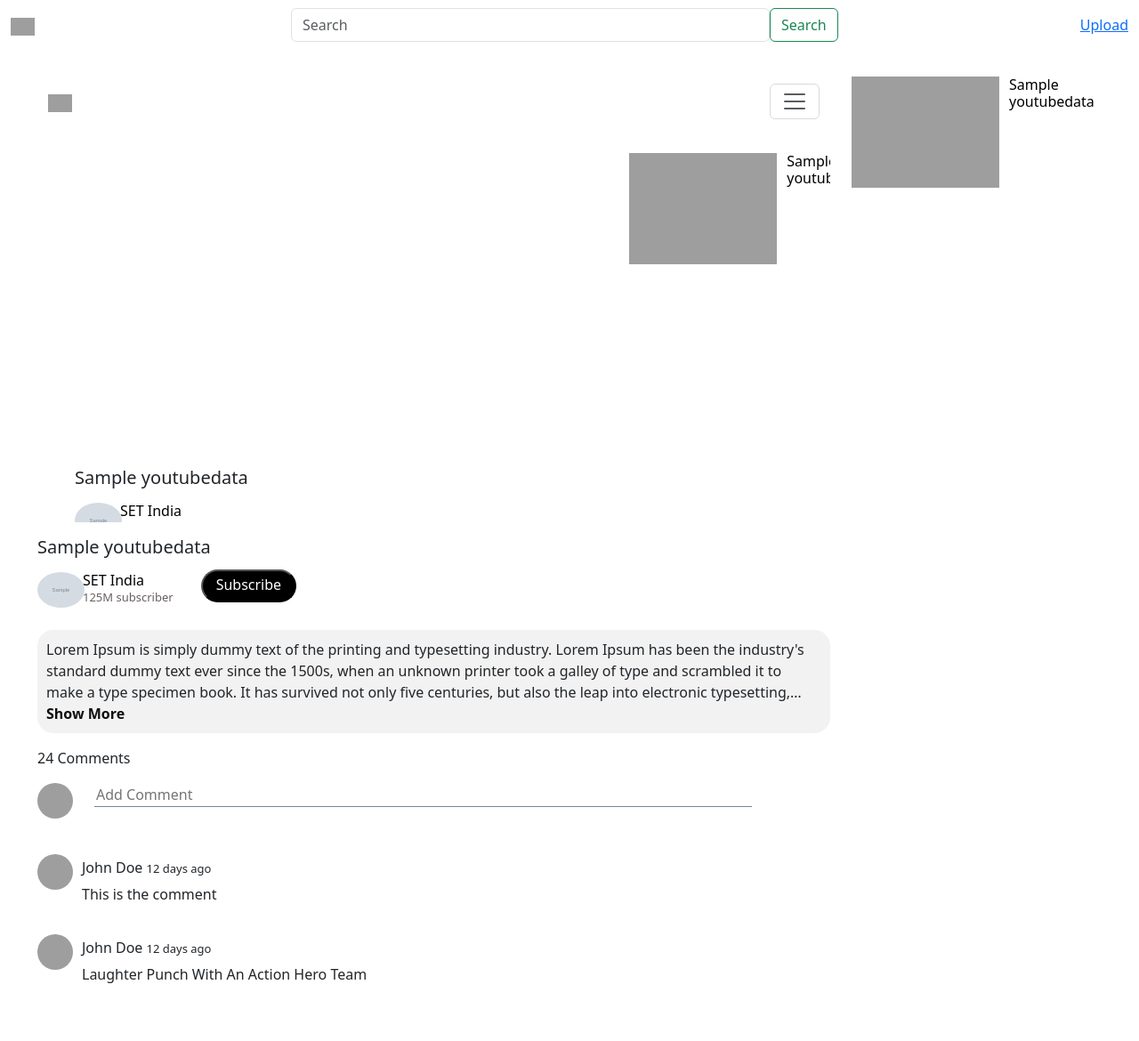
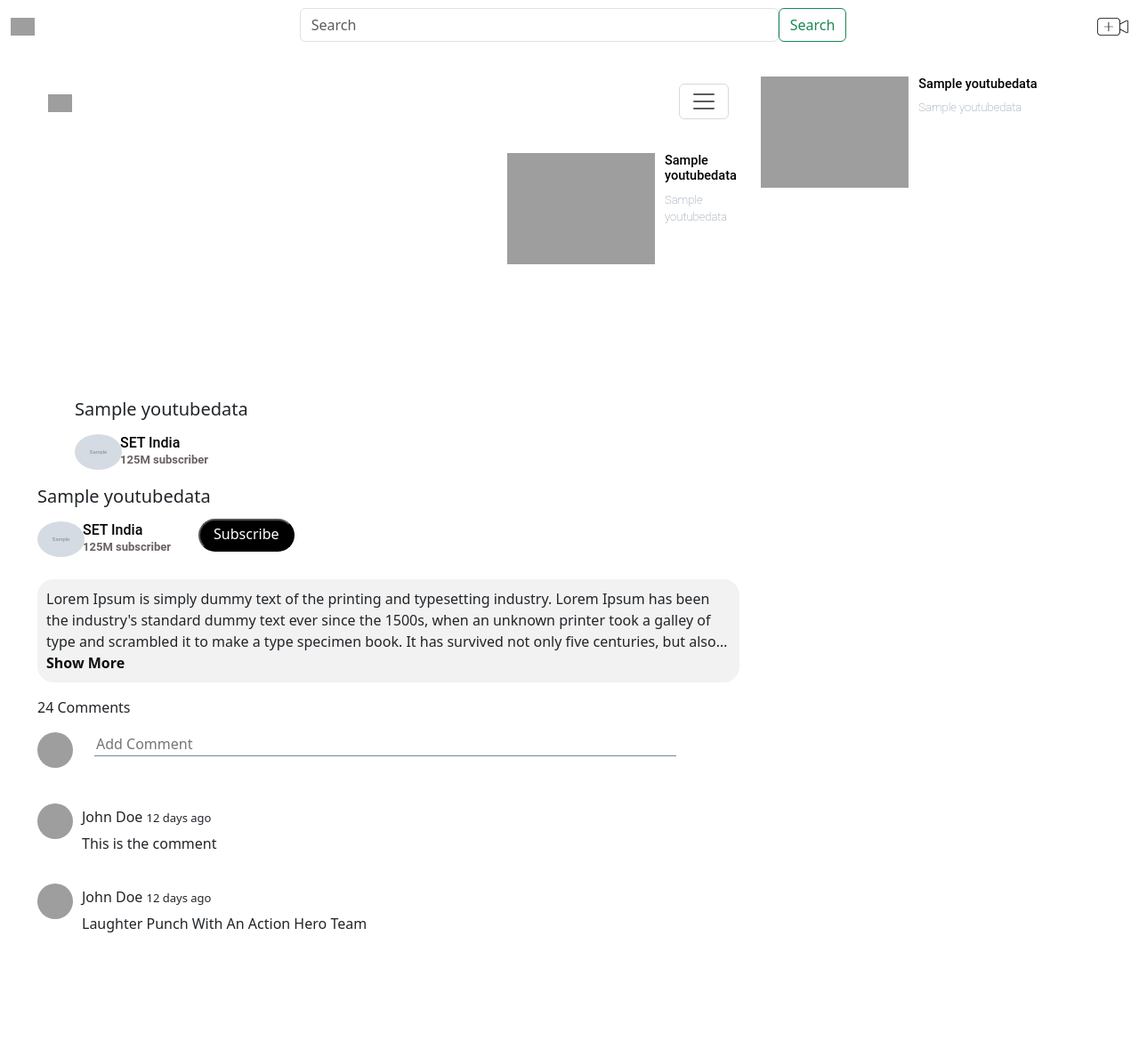
Before and after one commit to arnirjon/youtube-clone, a PHP site: page /play.php?id=1 in a window 1280 px wide. Shown: the whole page at 89% size. After the commit the page ends 1048 px from the top, so only its background shows below. Run offline with PHP 8.4, Linux system fonts and the light colour scheme; tables that the repository leaves empty or names only in its code hold one stand-in row (values such as "Sample post"); grey boxes marked "Sample" are stand-in pictures; grey boxes are pictures that could not be loaded.

Commit message:
after click play specific id video

```diff
--- a/include/navbar.php
+++ b/include/navbar.php
@@ -11,8 +11,8 @@
             <input class="form-control" type="search" placeholder="Search" aria-label="Search">
             <button class="btn btn-outline-success" type="submit">Search</button>
           </form>
-          <div class="upload">
-            <a href="upload.php">Upload</a>
+          <div class="upload" title="Create">
+            <a href="upload.php"><img src="create.png" class="img-fluid" style="height: 20px;"></a>
           </div>
         </div>
       </div>
--- a/index.php
+++ b/index.php
@@ -47,7 +47,7 @@
                  <img src="<?php echo $channel_logo ?>" class="img-fluid" id="channel_icon">
                </div>
                <div class='title'>
-                 <h6 title="Bachelor Point | Season 4 | EPISODE 77 | Kajal Arefin Ome | Dhruba Tv Drama Serial"><?php echo $title ?></h6>
+                 <h6 title="<?php echo $title ?>"><?php echo $title ?></h6>
                </div>
               </div>
             </a>
--- a/play.php
+++ b/play.php
@@ -1,10 +1,15 @@
 <?php
   include('connect.php');
 
+  $getid = $_GET['id'];
   $sql_youtubeData = "SELECT * FROM youtubedata";
   $query_youtubeData = mysqli_query($con, $sql_youtubeData);
+  $data = mysqli_fetch_all($query_youtubeData, MYSQLI_ASSOC);
 
-  $data = mysqli_fetch_all($query_youtubeData, MYSQLI_ASSOC);
+  $sql_youtube = "SELECT * FROM youtubedata where id = $getid";
+  $query_youtube = mysqli_query($con, $sql_youtube);
+  $videoDetailsdata = mysqli_fetch_all($query_youtube, MYSQLI_ASSOC);
+
 ?>
 <!doctype html>
 <html lang="en">
@@ -22,8 +27,8 @@
     <div class="container-fluid">
       <div style="padding: 30px;">
         <div class="row">
-          <?php foreach ($data as $row): ?>
-          <div class="col-sm-9">
+          <?php foreach ($videoDetailsdata as $row): ?>
+          <div class="col-sm-8">
             <div class="video-container">
               <iframe src="<?php echo $row['video_link']; ?>" title="YouTube video player" frameborder="0" allowfullscreen></iframe>
             </div>
@@ -98,14 +103,17 @@
 
           </div>
 
-          <div class="col-sm-3">
+          <!-- Side video -->
+
+          <div class="col-sm-4">
             <?php foreach ($data as $row): ?>
             <div class="sideHold">
               <div class="sideChannel">
                 <img src="<?php echo $row['thubnail']; ?>" style="width: 166px;">
               </div>
               <div class="sideTitle">
-                <h6><?php echo $row['title']; ?></h6>
+                <h6 style="font-size: 14.5px;"><?php echo $row['title']; ?></h6>
+                <p class="sideVideotitle"><?php echo $row['channel_name']; ?></p>
               </div>
             </div>
             <?php endforeach; ?>
--- a/style.css
+++ b/style.css
@@ -5,6 +5,7 @@
 }
 #thumbnail {
 	border-radius: 10px;
+    height: 178px;
 }
 #channel_icon {
 	height: 40px;
@@ -20,9 +21,19 @@
     margin: 8px 1px 10px 6px;
     padding-left: 45px;
     color: #000;
+    font-family: "Roboto","Arial",sans-serif;
+    font-weight: bold;
+    display: -webkit-box;
+    -webkit-line-clamp: 2;
+    -webkit-box-orient: vertical;
+    text-overflow: ellipsis;
+    overflow: hidden;
 }
 .hold {
 	height: 290px;
+}
+.upload {
+
 }
 img#logo {
     height: 20px;
@@ -56,6 +67,12 @@
     float: left;
     padding-left: 177px;
     color: #000;
+    font-family: "Roboto","Arial",sans-serif;
+}
+.sideVideotitle {
+    color: lightslategray;
+    font-weight: 200;
+    font-size: 13px;
 }
 .sideHold {
     height: 110px;
```
Also changed, not shown: create.png (added).
